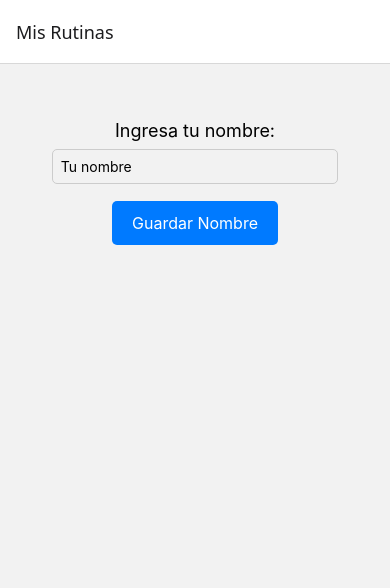
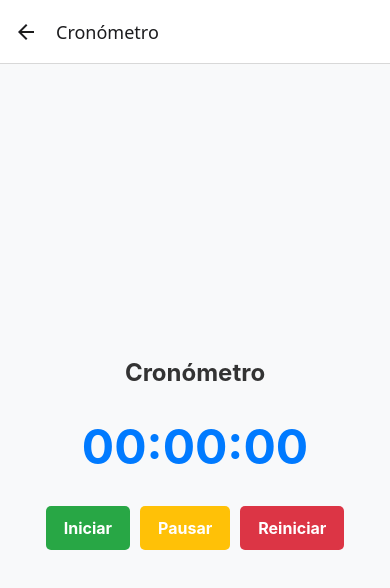
Before and after one commit to AguTrachta/MiRutinaApp, a React Native app in the folder MiRutina/: screen /TimerScreen in a window 390 px wide. Shown: the top 588 px of the page. Built offline with nearby package versions, Linux system fonts and the light colour scheme.

Commit message:
App base lista con cronometro pero sin Exportar datos funcionadno

```diff
--- a/MiRutina/App.js
+++ b/MiRutina/App.js
@@ -5,6 +5,7 @@ import { createNativeStackNavigator } from '@react-navigation/native-stack';
 import HomeScreen from './src/screens/HomeScreen';
 import RoutineScreen from './src/screens/RoutineScreen';
 import ExerciseScreen from './src/screens/ExerciseScreen';
+import TimerScreen from './src/screens/TimerScreen';
 
 const Stack = createNativeStackNavigator();
 
@@ -27,6 +28,12 @@ export default function App() {
           component={ExerciseScreen}
           options={{ title: 'Ejercicio' }}
         />
+        {/* Asegúrate de agregar TimerScreen */}
+        <Stack.Screen
+          name="TimerScreen"
+          component={TimerScreen}
+          options={{ title: 'Cronómetro' }}
+        />
       </Stack.Navigator>
     </NavigationContainer>
   );
--- a/MiRutina/app.json
+++ b/MiRutina/app.json
@@ -19,10 +19,16 @@
       "adaptiveIcon": {
         "foregroundImage": "./assets/adaptive-icon.png",
         "backgroundColor": "#ffffff"
-      }
+      },
+      "package": "com.matterod.MiRutina"
     },
     "web": {
       "favicon": "./assets/favicon.png"
+    },
+    "extra": {
+      "eas": {
+        "projectId": "ffda2569-aaa6-4d11-b38c-fc2d3fa52328"
+      }
     }
   }
 }
--- a/MiRutina/package.json
+++ b/MiRutina/package.json
@@ -21,7 +21,11 @@
     "react-native-reanimated": "^3.16.7",
     "react-native-safe-area-context": "4.12.0",
     "react-native-screens": "~4.4.0",
-    "react-native-vector-icons": "^10.2.0"
+    "react-native-vector-icons": "^10.2.0",
+    "expo-file-system": "~18.0.11",
+    "expo-sharing": "~13.0.1",
+    "expo-document-picker": "~13.0.3",
+    "expo-media-library": "~17.0.6"
   },
   "devDependencies": {
     "@babel/core": "^7.20.0"
--- a/MiRutina/src/screens/HomeScreen.js
+++ b/MiRutina/src/screens/HomeScreen.js
@@ -11,7 +11,11 @@ import {
 } from 'react-native';
 import AsyncStorage from '@react-native-async-storage/async-storage';
 import { useNavigation, useFocusEffect } from '@react-navigation/native';
+import * as FileSystem from 'expo-file-system';
+import * as Sharing from 'expo-sharing';
+import * as DocumentPicker from 'expo-document-picker';
 import CustomButton from '../components/CustomButton';
+import * as MediaLibrary from 'expo-media-library';
 
 export default function HomeScreen() {
   const navigation = useNavigation();
@@ -23,7 +27,6 @@ export default function HomeScreen() {
     checkStoredName();
   }, []);
 
-  // Cada vez que Home tenga foco, carga las rutinas guardadas
   useFocusEffect(
     useCallback(() => {
       loadRoutines();
@@ -64,7 +67,6 @@ export default function HomeScreen() {
     }
   };
 
-  // Elimina una rutina con confirmación
   const handleDeleteRoutine = (routineId) => {
     Alert.alert(
       'Confirmar eliminación',
@@ -89,24 +91,22 @@ export default function HomeScreen() {
     );
   };
 
-  // Renderiza cada rutina con un bloque de altura fija y un botón Eliminar a la derecha
   const renderRoutineItem = ({ item }) => (
     <View style={styles.routineItem}>
-      {/* Al pulsar el nombre, navega a la pantalla de la rutina */}
       <TouchableOpacity
         style={styles.routineNameContainer}
-        onPress={() => navigation.navigate('RoutineScreen', { mode: 'view', routine: item })}
+        onPress={() =>
+          navigation.navigate('RoutineScreen', { mode: 'view', routine: item })
+        }
       >
         <Text
           style={styles.routineText}
-          numberOfLines={1}         // Trunca a una línea
-          ellipsizeMode="tail"     // Con "..."
+          numberOfLines={1}
+          ellipsizeMode="tail"
         >
           {item.name}
         </Text>
       </TouchableOpacity>
-
-      {/* Botón "Eliminar" a la derecha */}
       <TouchableOpacity
         style={styles.deleteButton}
         onPress={() => handleDeleteRoutine(item.id)}
@@ -116,9 +116,70 @@ export default function HomeScreen() {
     </View>
   );
 
+  // Función para exportar datos
+  const exportData = async () => {
+    try {
+      const userName = await AsyncStorage.getItem('userName');
+      const routinesData = await AsyncStorage.getItem('routines');
+      const data = {
+        userName,
+        routines: routinesData ? JSON.parse(routinesData) : [],
+      };
+      const json = JSON.stringify(data, null, 2);
+      const fileUri = FileSystem.documentDirectory + 'myAppData.json';
+
+      // Escribe el archivo en el directorio privado de la app
+      await FileSystem.writeAsStringAsync(fileUri, json);
+
+      // Solicita permisos para acceder a la librería multimedia
+      const { status } = await MediaLibrary.requestPermissionsAsync();
+      if (status !== 'granted') {
+        Alert.alert("Permisos insuficientes", "Necesitamos permisos para guardar el archivo en Descargas.");
+        return;
+      }
+
+      // Crea un asset a partir del archivo
+      const asset = await MediaLibrary.createAssetAsync(fileUri);
+      // Crea (o agrega) el asset a un álbum público llamado "Download" (o "Descargas")
+      await MediaLibrary.createAlbumAsync("Download", asset, false);
+
+      // También puedes usar Sharing.shareAsync para permitir que el usuario lo guarde manualmente
+      // await Sharing.shareAsync(fileUri);
+
+      Alert.alert("Exportación exitosa", "El archivo se guardó en la carpeta de Descargas.");
+    } catch (error) {
+      console.log('Error al exportar datos: ', error);
+      Alert.alert('Error', 'No se pudo exportar los datos.');
+    }
+  };
+
+  // Función para importar datos
+  const importData = async () => {
+    try {
+      const result = await DocumentPicker.getDocumentAsync({ type: 'application/json' });
+      if (result.type === 'success') {
+        const json = await FileSystem.readAsStringAsync(result.uri);
+        const data = JSON.parse(json);
+        if (data.userName) {
+          await AsyncStorage.setItem('userName', data.userName);
+          setName(data.userName);
+        }
+        if (data.routines) {
+          await AsyncStorage.setItem('routines', JSON.stringify(data.routines));
+          setRoutines(data.routines);
+        }
+        Alert.alert('Importación exitosa', 'Los datos se han importado correctamente.');
+      }
+    } catch (error) {
+      console.log('Error al importar datos: ', error);
+      Alert.alert('Error', 'No se pudo importar los datos.');
+    }
+  };
+
+  // Si no se ha guardado el nombre, mostramos la vista para ingresar el nombre
+  if (showNameInput) {
     return (
       <View style={styles.container}>
-      {showNameInput ? (
         <View style={styles.inputContainer}>
           <Text style={styles.label}>Ingresa tu nombre:</Text>
           <TextInput
@@ -129,19 +190,21 @@ export default function HomeScreen() {
           />
           <CustomButton title="Guardar Nombre" onPress={handleSaveName} />
         </View>
-      ) : (
-        <View style={styles.contentContainer}>
+      </View>
+    );
+  }
+
+  // Vista principal
+  return (
+    <View style={styles.container}>
+      {/* Encabezado */}
+      <View style={styles.header}>
         <Text style={styles.greeting}>¡Hola, {name}!</Text>
         <Text style={styles.subtitle}>¿Qué vas a entrenar hoy?</Text>
+      </View>
 
-          {/* Botón para agregar nueva rutina */}
-          <TouchableOpacity
-            style={styles.addRoutineButton}
-            onPress={() => navigation.navigate('RoutineScreen', { mode: 'add' })}
-          >
-            <Text style={styles.addRoutineButtonText}>Agregar Rutina</Text>
-          </TouchableOpacity>
-
+      {/* Lista de rutinas */}
+      <View style={styles.listContainer}>
         {routines.length === 0 ? (
           <Text style={styles.noRoutines}>No hay rutinas creadas</Text>
         ) : (
@@ -155,23 +218,160 @@ export default function HomeScreen() {
           />
         )}
       </View>
-      )}
+
+      {/* Botones de respaldo (exportar/importar) */}
+      <View style={styles.backupContainer}>
+        <TouchableOpacity style={styles.backupButton} onPress={exportData}>
+          <Text style={styles.backupButtonText}>Exportar Datos</Text>
+        </TouchableOpacity>
+        <TouchableOpacity style={styles.backupButton} onPress={importData}>
+          <Text style={styles.backupButtonText}>Importar Datos</Text>
+        </TouchableOpacity>
+      </View>
+
+      {/* Footer con botones fijos: Cronómetro a la izquierda, Agregar Rutina a la derecha */}
+      <View style={styles.footer}>
+        <TouchableOpacity
+          style={styles.timerButton}
+          onPress={() => navigation.navigate('TimerScreen')}
+        >
+          <Text style={styles.timerButtonText}>⏱ Cronómetro</Text>
+        </TouchableOpacity>
+
+        <TouchableOpacity
+          style={styles.addRoutineButton}
+          onPress={() => navigation.navigate('RoutineScreen', { mode: 'add' })}
+        >
+          <Text style={styles.addRoutineButtonText}>Agregar Rutina</Text>
+        </TouchableOpacity>
+      </View>
     </View>
   );
 }
 
 const styles = StyleSheet.create({
+  // Contenedor general
   container: {
     flex: 1,
-    padding: 16
+    backgroundColor: '#F8F9FA',
   },
+  // Encabezado
+  header: {
+    alignItems: 'center',
+    marginTop: 40,
+    marginBottom: 20,
+  },
+  greeting: {
+    fontSize: 26,
+    fontWeight: 'bold',
+    color: '#333',
+  },
+  subtitle: {
+    fontSize: 18,
+    marginTop: 8,
+    color: '#666',
+  },
+  // Lista de rutinas
+  listContainer: {
+    flex: 1,
+    paddingHorizontal: 16,
+  },
+  noRoutines: {
+    fontSize: 16,
+    color: '#777',
+    marginTop: 20,
+    textAlign: 'center',
+  },
+  routineItem: {
+    height: 60,
+    flexDirection: 'row',
+    alignItems: 'center',
+    marginBottom: 10,
+    borderWidth: 1,
+    borderColor: '#ccc',
+    borderRadius: 5,
+    backgroundColor: '#fff',
+    paddingHorizontal: 10,
+  },
+  routineNameContainer: {
+    flex: 1,
+    justifyContent: 'center',
+    marginRight: 10,
+  },
+  routineText: {
+    fontSize: 16,
+    color: '#333',
+  },
+  deleteButton: {
+    backgroundColor: '#007AFF',
+    paddingVertical: 8,
+    paddingHorizontal: 12,
+    borderRadius: 5,
+  },
+  deleteButtonText: {
+    color: '#fff',
+    fontSize: 14,
+    fontWeight: 'bold',
+  },
+  // Footer de la app: botones fijos
+  footer: {
+    flexDirection: 'row',
+    justifyContent: 'space-between',
+    padding: 16,
+    backgroundColor: '#fff',
+    borderTopWidth: 1,
+    borderColor: '#E2E2E2',
+  },
+  timerButton: {
+    backgroundColor: '#FF9500',
+    paddingVertical: 12,
+    paddingHorizontal: 18,
+    borderRadius: 5,
+  },
+  timerButtonText: {
+    color: '#fff',
+    fontSize: 16,
+    fontWeight: 'bold',
+  },
+  addRoutineButton: {
+    backgroundColor: '#007AFF',
+    paddingVertical: 12,
+    paddingHorizontal: 18,
+    borderRadius: 5,
+  },
+  addRoutineButtonText: {
+    color: '#fff',
+    fontSize: 16,
+    fontWeight: 'bold',
+  },
+  // Botones de respaldo: Exportar/Importar
+  backupContainer: {
+    flexDirection: 'row',
+    justifyContent: 'space-around',
+    padding: 16,
+    backgroundColor: '#fff',
+    borderTopWidth: 1,
+    borderColor: '#E2E2E2',
+  },
+  backupButton: {
+    backgroundColor: '#6c757d',
+    paddingVertical: 10,
+    paddingHorizontal: 14,
+    borderRadius: 5,
+  },
+  backupButtonText: {
+    color: '#fff',
+    fontSize: 14,
+  },
+  // Vista cuando no se ha guardado nombre
   inputContainer: {
     marginTop: 40,
-    alignItems: 'center'
+    alignItems: 'center',
   },
   label: {
     fontSize: 18,
-    marginBottom: 8
+    marginBottom: 8,
+    color: '#333',
   },
   input: {
     width: '80%',
@@ -181,70 +381,4 @@ const styles = StyleSheet.create({
     marginBottom: 12,
     borderRadius: 5,
   },
-  contentContainer: {
-    flex: 1,
-    alignItems: 'center',
-    marginTop: 20
-  },
-  greeting: {
-    fontSize: 24,
-    fontWeight: 'bold'
-  },
-  subtitle: {
-    fontSize: 18,
-    marginTop: 8,
-    marginBottom: 20
-  },
-  noRoutines: {
-    fontSize: 16,
-    color: '#777',
-    marginVertical: 20
-  },
-  addRoutineButton: {
-    backgroundColor: '#007AFF',
-    padding: 15,
-    borderRadius: 5,
-    marginBottom: 20,
-  },
-  addRoutineButtonText: {
-    color: '#fff',
-    fontSize: 18,
-    fontWeight: 'bold',
-  },
-
-  // Bloque de la rutina con altura fija
-  routineItem: {
-    width: '90%',                // Ancho del bloque
-    alignSelf: 'center',
-    height: 60,                  // Alto fijo
-    flexDirection: 'row',
-    alignItems: 'center',
-    justifyContent: 'space-between',
-    borderWidth: 1,
-    borderColor: '#ccc',
-    borderRadius: 5,
-    marginBottom: 10,
-    backgroundColor: '#fff',
-    paddingHorizontal: 10,
-  },
-  routineNameContainer: {
-    flex: 1,
-    justifyContent: 'center',
-    marginRight: 10, // Algo de espacio antes del botón
-  },
-  routineText: {
-    fontSize: 16,
-  },
-  // Botón "Eliminar" con estilo similar al de "Agregar Rutina"
-  deleteButton: {
-    backgroundColor: '#007AFF',
-    paddingVertical: 8,
-    paddingHorizontal: 12,
-    borderRadius: 5,
-  },
-  deleteButtonText: {
-    color: '#fff',
-    fontSize: 16,
-    fontWeight: 'bold',
-  },
 });
--- a/MiRutina/src/screens/TimerScreen.js
+++ b/MiRutina/src/screens/TimerScreen.js
@@ -1,10 +1,121 @@
-import React from 'react';
-import { View, Text } from 'react-native';
+// src/screens/TimerScreen.js
+import React, { useState, useRef } from 'react';
+import { View, Text, TouchableOpacity, StyleSheet } from 'react-native';
 
 export default function TimerScreen() {
+  // Guardaremos el tiempo transcurrido en milisegundos
+  const [time, setTime] = useState(0);
+  const [isRunning, setIsRunning] = useState(false);
+  const intervalRef = useRef(null);
+  const startTimeRef = useRef(0);       // Guarda el timestamp cuando se inicia
+  const accumulatedTimeRef = useRef(0); // Tiempo acumulado cuando se pausa
+
+  // Inicia el cronómetro
+  const start = () => {
+    if (!isRunning) {
+      // Guarda el tiempo de inicio actual
+      startTimeRef.current = Date.now();
+      setIsRunning(true);
+      // Cada 10 ms se actualiza el tiempo real transcurrido
+      intervalRef.current = setInterval(() => {
+        const delta = Date.now() - startTimeRef.current;
+        setTime(accumulatedTimeRef.current + delta);
+      }, 10);
+    }
+  };
+
+  // Pausa el cronómetro y acumula el tiempo transcurrido
+  const pause = () => {
+    if (isRunning) {
+      clearInterval(intervalRef.current);
+      const delta = Date.now() - startTimeRef.current;
+      accumulatedTimeRef.current += delta;
+      setIsRunning(false);
+    }
+  };
+
+  // Reinicia el cronómetro a 0
+  const reset = () => {
+    clearInterval(intervalRef.current);
+    setIsRunning(false);
+    setTime(0);
+    accumulatedTimeRef.current = 0;
+  };
+
+  // Formatea el tiempo en mm:ss:cc (minutos, segundos, centésimas)
+  const formatTime = (ms) => {
+    const totalSeconds = Math.floor(ms / 1000);
+    const minutes = Math.floor(totalSeconds / 60);
+    const seconds = totalSeconds % 60;
+    const centesimas = Math.floor((ms % 1000) / 10);
+
+    const mm = minutes < 10 ? `0${minutes}` : minutes;
+    const ss = seconds < 10 ? `0${seconds}` : seconds;
+    const cc = centesimas < 10 ? `0${centesimas}` : centesimas;
+
+    return `${mm}:${ss}:${cc}`;
+  };
+
   return (
-    <View>
-      <Text>Timer Screen</Text>
+    <View style={styles.container}>
+      <Text style={styles.title}>Cronómetro</Text>
+      <Text style={styles.timerText}>{formatTime(time)}</Text>
+      <View style={styles.buttonContainer}>
+        <TouchableOpacity onPress={start} style={[styles.button, styles.startButton]}>
+          <Text style={styles.buttonText}>Iniciar</Text>
+        </TouchableOpacity>
+        <TouchableOpacity onPress={pause} style={[styles.button, styles.pauseButton]}>
+          <Text style={styles.buttonText}>Pausar</Text>
+        </TouchableOpacity>
+        <TouchableOpacity onPress={reset} style={[styles.button, styles.resetButton]}>
+          <Text style={styles.buttonText}>Reiniciar</Text>
+        </TouchableOpacity>
+      </View>
     </View>
   );
 }
+
+const styles = StyleSheet.create({
+  container: {
+    flex: 1,
+    padding: 20,
+    backgroundColor: '#F8F9FA',
+    alignItems: 'center',
+    justifyContent: 'center',
+  },
+  title: {
+    fontSize: 24,
+    marginBottom: 30,
+    fontWeight: 'bold',
+    color: '#333',
+  },
+  timerText: {
+    fontSize: 48,
+    fontWeight: 'bold',
+    color: '#007AFF',
+    marginBottom: 30,
+  },
+  buttonContainer: {
+    flexDirection: 'row',
+  },
+  button: {
+    marginHorizontal: 5,
+    paddingVertical: 12,
+    paddingHorizontal: 18,
+    borderRadius: 5,
+  },
+  startButton: {
+    backgroundColor: '#28a745', // verde
+  },
+  pauseButton: {
+    backgroundColor: '#ffc107', // amarillo
+  },
+  resetButton: {
+    backgroundColor: '#dc3545', // rojo
+  },
+  buttonText: {
+    color: '#fff',
+    fontSize: 16,
+    fontWeight: 'bold',
+  },
+});
```
Also changed, not shown: MiRutina/eas.json (added, +24 -0 lines), 1 other file (tests, documents, lock files or other folders). Lines whose indentation alone changed are shown as unchanged.
